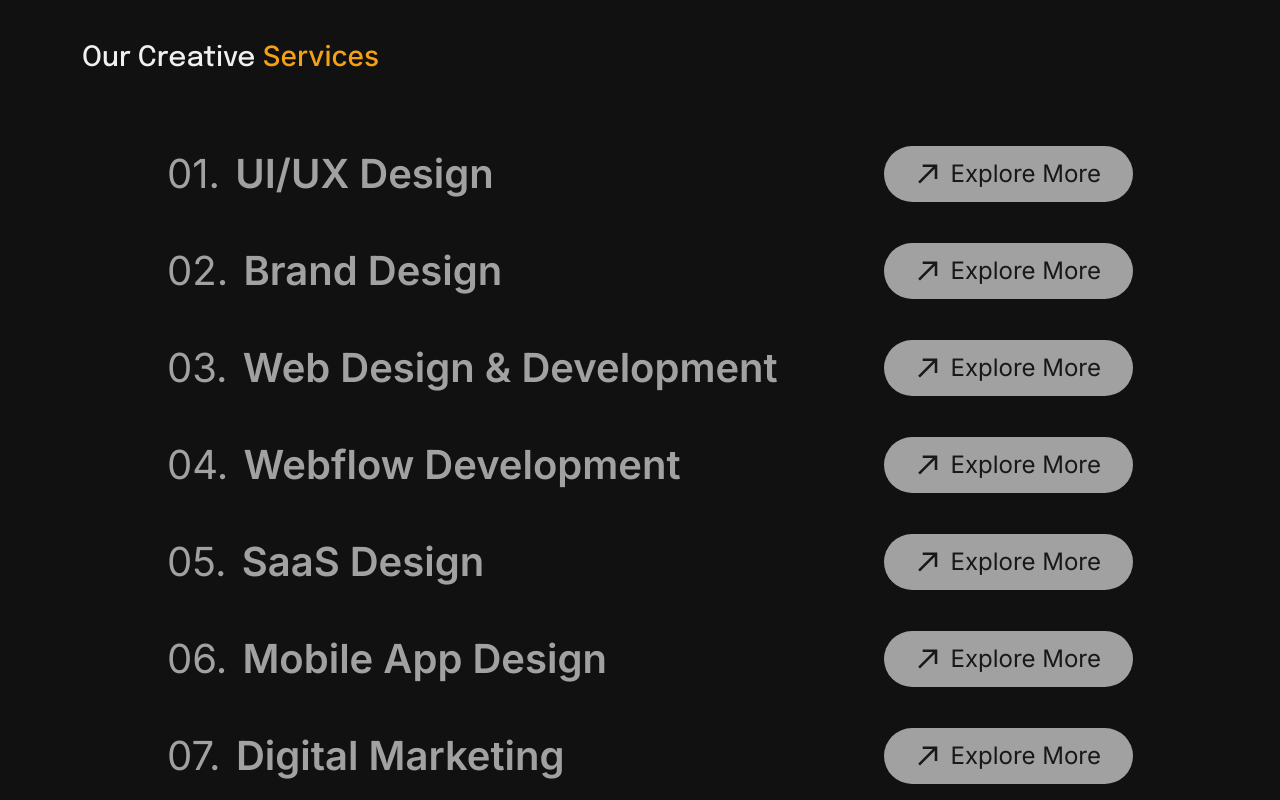
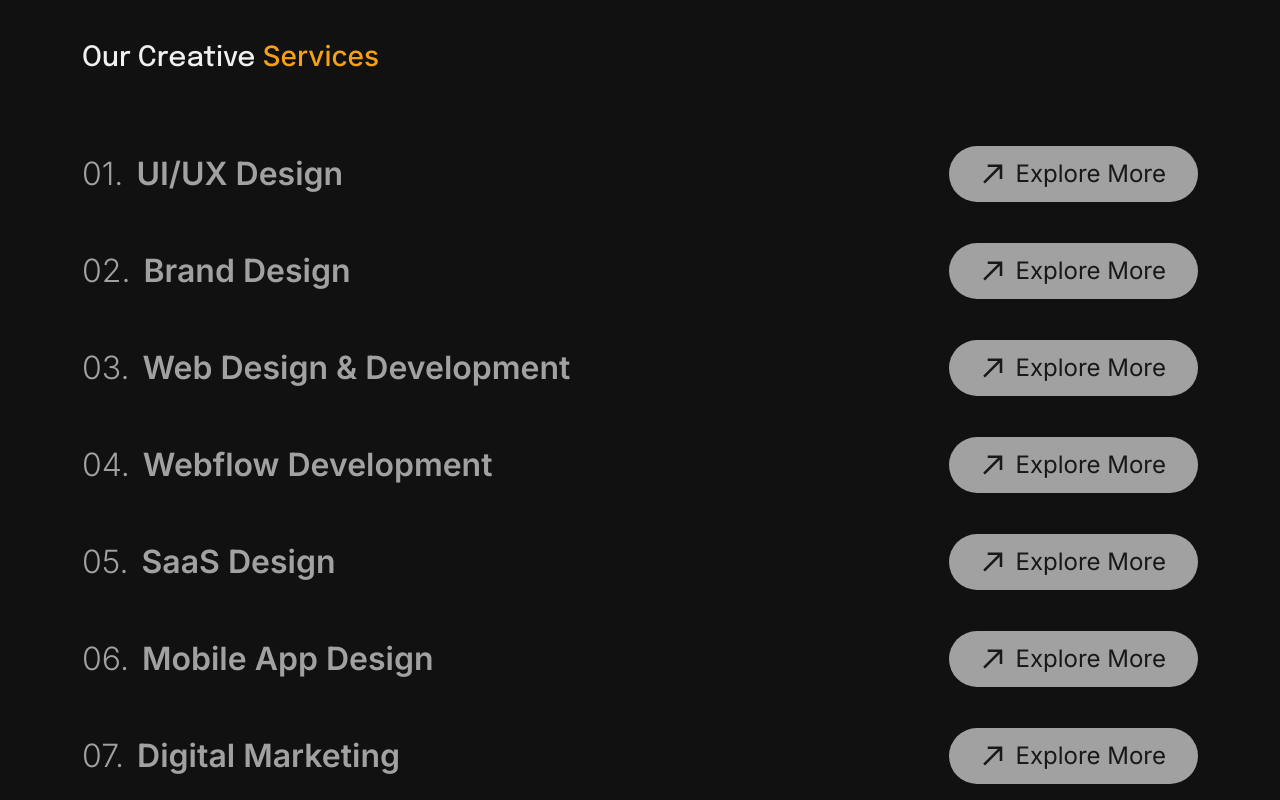
Before and after one commit to arham-techpro/new-arhamtechpro, a plain HTML site: page index.html in a window 1280 px wide. Shown: the part 1820-2620 px from the top of the page. Drawn offline with nearby package versions, Linux system fonts and the light colour scheme; animation ran at ten frames a second; a script that the page names is missing.

Commit message:
Service Updated

```diff
--- a/assets/css/style.css
+++ b/assets/css/style.css
@@ -730,7 +730,7 @@ Service Section
 .single-service{
     height: 77px;
     margin-bottom: 20px;
-    padding: 0px 65px;
+    /* padding: 0px 65px; */
     opacity: .65;
 }
 
--- a/index.html
+++ b/index.html
@@ -350,11 +350,11 @@
         <div class="container">
             <h3 class="main-white-text mb-60 text-capitalize fs-3 mb-80 service_header">Our Creative <span class="color-a">services</span></h3>
 
-            <ul class="service-container">
+            <ul class="service-container ps-0">
 
-                <li class="single-service font-heading full-width fs-1 rounded-pill d-flex align-items-center justify-content-between">
+                <li class="single-service font-heading full-width fs-2 rounded-pill d-flex align-items-center justify-content-between">
                     <a href="#" class="single-service-link">
-                        <span class="service-number base-white me-1">01.</span> <span class="fw-semibold base-white me-2"> UI/UX Design</span>
+                        <span class="service-number base-white me-1 fw-light">01.</span> <span class="fw-semibold base-white me-2"> UI/UX Design</span>
                     </a>
                     <a href="#" class="new-animated-button btn-bg-black-hover bg-base-white base-black fs-4 theme-button rounded-pill hover-base-black position-relative">
                         <img src="./assets/img/icons/arrow-right.svg" alt="Arrow Right" class="position-absolute top-50 translate-middle button-left-arrow transition-base">
@@ -363,9 +363,9 @@
                     </a>
                 </li>
 
-                <li class="single-service font-heading full-width fs-1 rounded-pill d-flex align-items-center justify-content-between">
+                <li class="single-service font-heading full-width fs-2 rounded-pill d-flex align-items-center justify-content-between">
                     <a href="#" class="single-service-link">
-                        <span class="service-number base-white me-1">02.</span> <span class="fw-semibold base-white me-2"> Brand Design</span>
+                        <span class="service-number base-white me-1 fw-light">02.</span> <span class="fw-semibold base-white me-2"> Brand Design</span>
                     </a>
                     <a href="#" class="new-animated-button btn-bg-black-hover bg-base-white base-black fs-4 theme-button rounded-pill hover-base-black position-relative">
                         <img src="./assets/img/icons/arrow-right.svg" alt="Arrow Right" class="position-absolute top-50 translate-middle button-left-arrow transition-base">
@@ -373,9 +373,10 @@
                         <img src="./assets/img/icons/arrow-right.svg" alt="Arrow Right" class="position-absolute top-50 button-right-arrow transition-base">
                     </a>
                 </li>
-                <li class="single-service font-heading full-width fs-1 rounded-pill d-flex align-items-center justify-content-between">
+
+                <li class="single-service font-heading full-width fs-2 rounded-pill d-flex align-items-center justify-content-between">
                     <a href="#" class="single-service-link developemnt">
-                        <span class="service-number base-white me-1">03.</span> <span class="fw-semibold base-white me-2"> Web Design & Development</span>
+                        <span class="service-number base-white me-1 fw-light">03.</span> <span class="fw-semibold base-white me-2"> Web Design & Development</span>
                     </a>
                     <a href="#" class="new-animated-button btn-bg-black-hover bg-base-white base-black fs-4 theme-button rounded-pill hover-base-black position-relative">
                         <img src="./assets/img/icons/arrow-right.svg" alt="Arrow Right" class="position-absolute top-50 translate-middle button-left-arrow transition-base">
@@ -383,9 +384,10 @@
                         <img src="./assets/img/icons/arrow-right.svg" alt="Arrow Right" class="position-absolute top-50 button-right-arrow transition-base">
                     </a>
                 </li>
-                <li class="single-service font-heading full-width fs-1 rounded-pill d-flex align-items-center justify-content-between position-relative">
+
+                <li class="single-service font-heading full-width fs-2 rounded-pill d-flex align-items-center justify-content-between position-relative">
                     <a href="#" class="single-service-link">
-                        <span class="service-number base-white me-1">04.</span> <span class="fw-semibold base-white me-2"> Webflow Development</span>
+                        <span class="service-number base-white me-1 fw-light">04.</span> <span class="fw-semibold base-white me-2"> Webflow Development</span>
                     </a>
                     <a href="#" class="new-animated-button btn-bg-black-hover bg-base-white base-black fs-4 theme-button rounded-pill hover-base-black position-relative">
                         <img src="./assets/img/icons/arrow-right.svg" alt="Arrow Right" class="position-absolute top-50 translate-middle button-left-arrow transition-base">
@@ -393,9 +395,10 @@
                         <img src="./assets/img/icons/arrow-right.svg" alt="Arrow Right" class="position-absolute top-50 button-right-arrow transition-base">
                     </a>
                 </li>
-                <li class="single-service font-heading full-width fs-1 rounded-pill d-flex align-items-center justify-content-between position-relative">
+
+                <li class="single-service font-heading full-width fs-2 rounded-pill d-flex align-items-center justify-content-between position-relative">
                     <a href="#" class="single-service-link">
-                        <span class="service-number base-white me-1">05.</span> <span class="fw-semibold base-white me-2"> SaaS Design</span>
+                        <span class="service-number base-white me-1 fw-light">05.</span> <span class="fw-semibold base-white me-2"> SaaS Design</span>
                     </a>
                     <a href="#" class="new-animated-button btn-bg-black-hover bg-base-white base-black fs-4 theme-button rounded-pill hover-base-black position-relative">
                         <img src="./assets/img/icons/arrow-right.svg" alt="Arrow Right" class="position-absolute top-50 translate-middle button-left-arrow transition-base">
@@ -403,9 +406,10 @@
                         <img src="./assets/img/icons/arrow-right.svg" alt="Arrow Right" class="position-absolute top-50 button-right-arrow transition-base">
                     </a>
                 </li>
-                <li class="single-service font-heading full-width fs-1 rounded-pill d-flex align-items-center justify-content-between position-relative">
+
+                <li class="single-service font-heading full-width fs-2 rounded-pill d-flex align-items-center justify-content-between position-relative">
                     <a href="#" class="single-service-link">
-                        <span class="service-number base-white me-1">06.</span> <span class="fw-semibold base-white me-2"> Mobile App Design</span>
+                        <span class="service-number base-white me-1 fw-light">06.</span> <span class="fw-semibold base-white me-2"> Mobile App Design</span>
                     </a>
                     <a href="#" class="new-animated-button btn-bg-black-hover bg-base-white base-black fs-4 theme-button rounded-pill hover-base-black position-relative">
                         <img src="./assets/img/icons/arrow-right.svg" alt="Arrow Right" class="position-absolute top-50 translate-middle button-left-arrow transition-base">
@@ -413,9 +417,10 @@
                         <img src="./assets/img/icons/arrow-right.svg" alt="Arrow Right" class="position-absolute top-50 button-right-arrow transition-base">
                     </a>
                 </li>
-                <li class="single-service font-heading full-width fs-1 rounded-pill d-flex align-items-center justify-content-between position-relative mb-0">
+
+                <li class="single-service font-heading full-width fs-2 rounded-pill d-flex align-items-center justify-content-between position-relative mb-0">
                     <a href="#" class="single-service-link">
-                        <span class="service-number base-white me-1">07.</span> <span class="fw-semibold base-white me-2"> Digital Marketing</span>
+                        <span class="service-number base-white me-1 fw-light">07.</span> <span class="fw-semibold base-white me-2"> Digital Marketing</span>
                     </a>
                     <a href="#" class="new-animated-button btn-bg-black-hover bg-base-white base-black fs-4 theme-button rounded-pill hover-base-black position-relative">
                         <img src="./assets/img/icons/arrow-right.svg" alt="Arrow Right" class="position-absolute top-50 translate-middle button-left-arrow transition-base">
```
